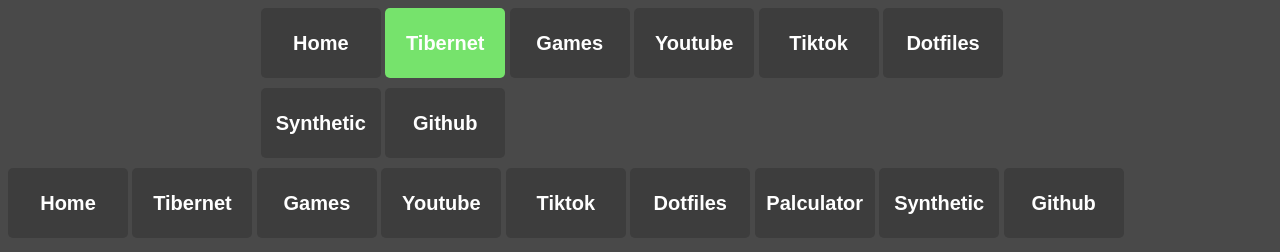
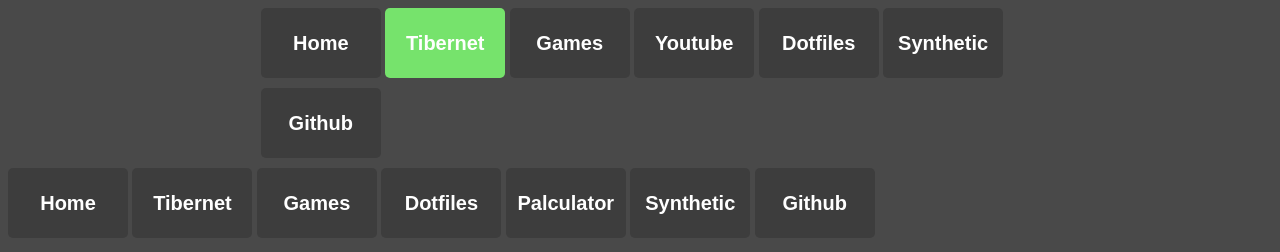
Before and after one commit to yuckdevchan/tibernet2, a plain HTML site: page index.html in a window 1280 px wide. Drawn offline with Linux system fonts and the light colour scheme.

Commit message:
Update index.html

```diff
--- a/index.html
+++ b/index.html
@@ -10,7 +10,6 @@
       <a href="index.html"><button class="cur" >Tibernet</button><a>
       <a href="games.html"><button class="top" >Games</button><a>
       <a href="https://y.com.sb"><button class="top" >Youtube</button><a>
-      <a href="https://proxitok.pabloferreiro.es/"><button class="top" >Tiktok</button><a></a>
       <a href="https://dotfilez.netlify.app"><button class="top" >Dotfiles</button><a>
       <a href="https://synthetic-twitch.netlify.app"><button class="top" >Synthetic</button><a>
       <a href="https://github.com/yuckdevchan"><button class="top" >Github</button><a>
@@ -19,8 +18,6 @@
     <a href="https://swirlytux.netlify.app"><button class="top" >Home</button><a>
     <a href="index.html"><button class="top" >Tibernet</button><a>
     <a href="games.html"><button class="top" >Games</button><a>
-    <a href="https://y.com.sb"><button class="top" >Youtube</button><a>
-    <a href="https://proxitok.pabloferreiro.es/"><button class="top" >Tiktok</button><a></a>
     <a href="https://dotfilez.netlify.app"><button class="top" >Dotfiles</button><a>
     <a href="https://palculator.netlify.app"><button class="top" >Palculator</button><a>
     <a href="https://synthetic-twitch.netlify.app"><button class="top" >Synthetic</button><a>
```
